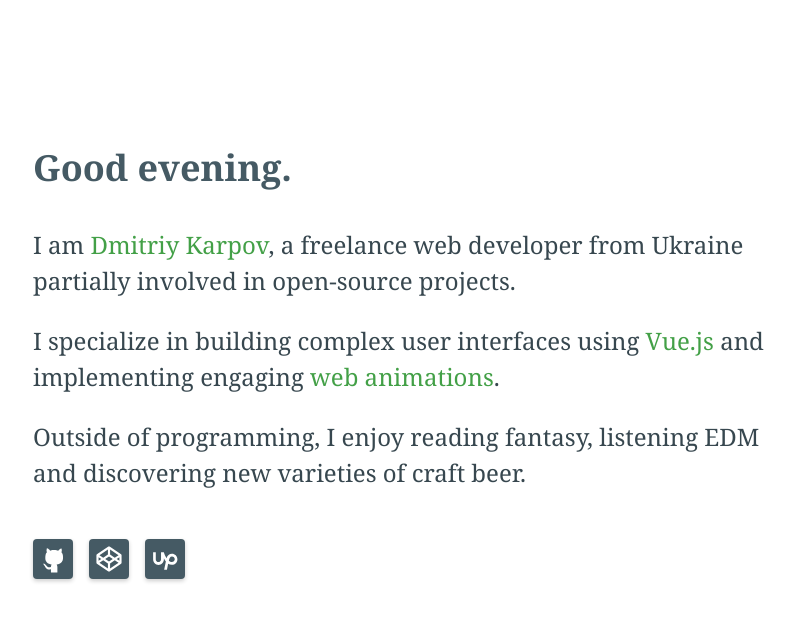
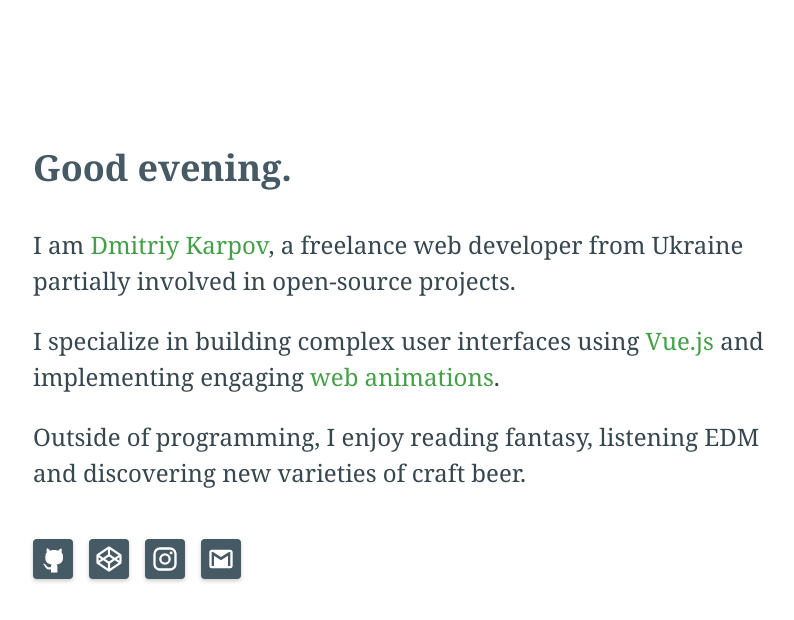
Before and after one commit to dmtkpv/dmtkpv.com, a plain HTML site: page index.html in a window 1280 px wide. Shown: the whole page, without its empty margins (231-1025 px from the left). Drawn offline with Linux system fonts and the light colour scheme.

Commit message:
update links

```diff
--- a/index.html
+++ b/index.html
@@ -100,8 +100,11 @@
             <a href="https://codepen.io/dmtkpv">
                 <svg viewBox="0 0 512 512"><path d="M477.271 169.485 267.038 29.33c-7.177-4.417-14.835-4.457-22.076 0L34.729 169.485c-5.391 3.592-8.728 10.012-8.728 16.427v140.155c0 6.417 3.337 12.835 8.729 16.427l210.233 140.177c7.175 4.415 14.834 4.456 22.075 0l210.233-140.177c5.391-3.59 8.728-10.01 8.728-16.427V185.912c0-6.415-3.337-12.835-8.728-16.427zM275.766 82.72l154.787 103.192-69.053 46.207-85.734-57.244V82.72zm-39.532 0v92.154l-85.738 57.244-69.049-46.207L236.234 82.72zM65.531 222.876l49.543 33.114-49.543 33.114v-66.228zm170.703 206.383L81.447 326.067l69.049-46.205 85.738 57.244v92.153zM256 302.706l-69.821-46.716L256 209.271l69.821 46.718L256 302.706zm19.766 126.553v-92.152l85.734-57.244 69.053 46.205-154.787 103.191zm170.703-140.155-49.543-33.114 49.543-33.114v66.228z"/></svg>
             </a>
-            <a href="https://www.upwork.com/freelancers/~0135ab016017ab2278">
-                <svg viewBox="0 0 56.7 56.7"><path d="M42.4 17.7c-5.3 0-9.3 3.5-10.9 9-2.5-3.9-4.5-8.3-5.6-12.1h-5.6v14.7c0 2.9-2.4 5.3-5.3 5.3s-5.3-2.4-5.3-5.3V14.7H4.3v14.7c0 6.1 4.9 11 10.9 11s10.9-4.9 10.9-11v-2.5c1.1 2.2 2.5 4.6 4 6.7l-3.5 16.3h5.7L34.7 38c2.2 1.4 4.7 2.2 7.7 2.2 6.1 0 11.1-5 11.1-11.4 0-6.1-5-11.1-11.1-11.1zm0 16.9c-2.2 0-4.5-1-6.3-2.5l.6-2.2v-.1c.4-2.4 1.7-6.4 5.8-6.4 3.1 0 5.6 2.5 5.6 5.6-.1 3.1-2.8 5.6-5.7 5.6z"/></svg>
+            <a href="https://www.instagram.com/dmtkpv/">
+                <svg viewBox="0 0 24 24"><path d="M7.8,2H16.2C19.4,2 22,4.6 22,7.8V16.2A5.8,5.8 0 0,1 16.2,22H7.8C4.6,22 2,19.4 2,16.2V7.8A5.8,5.8 0 0,1 7.8,2M7.6,4A3.6,3.6 0 0,0 4,7.6V16.4C4,18.39 5.61,20 7.6,20H16.4A3.6,3.6 0 0,0 20,16.4V7.6C20,5.61 18.39,4 16.4,4H7.6M17.25,5.5A1.25,1.25 0 0,1 18.5,6.75A1.25,1.25 0 0,1 17.25,8A1.25,1.25 0 0,1 16,6.75A1.25,1.25 0 0,1 17.25,5.5M12,7A5,5 0 0,1 17,12A5,5 0 0,1 12,17A5,5 0 0,1 7,12A5,5 0 0,1 12,7M12,9A3,3 0 0,0 9,12A3,3 0 0,0 12,15A3,3 0 0,0 15,12A3,3 0 0,0 12,9Z" /></svg>
+            </a>
+            <a href="mailto:dmtkpv@gmail.com">
+                <svg viewBox="0 0 24 24"><path d="M20,18H18V9.25L12,13L6,9.25V18H4V6H5.2L12,10.25L18.8,6H20M20,4H4C2.89,4 2,4.89 2,6V18A2,2 0 0,0 4,20H20A2,2 0 0,0 22,18V6C22,4.89 21.1,4 20,4Z" /></svg>
             </a>
         </footer>
 
```
